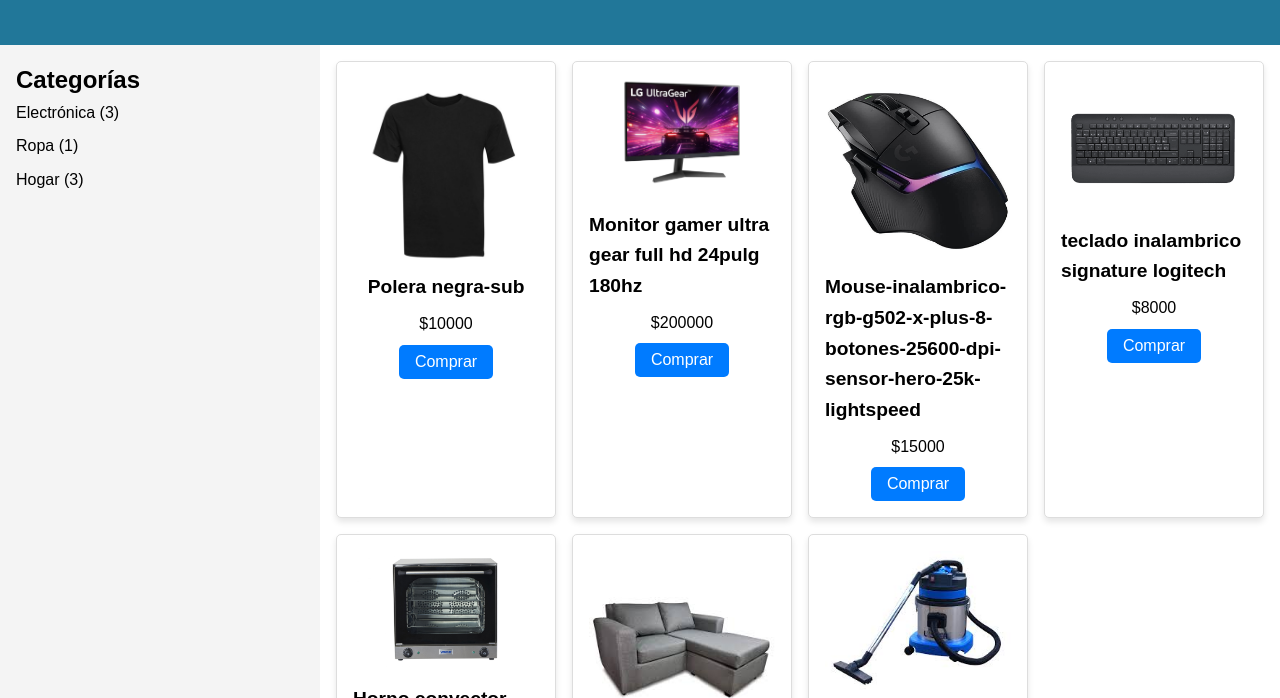
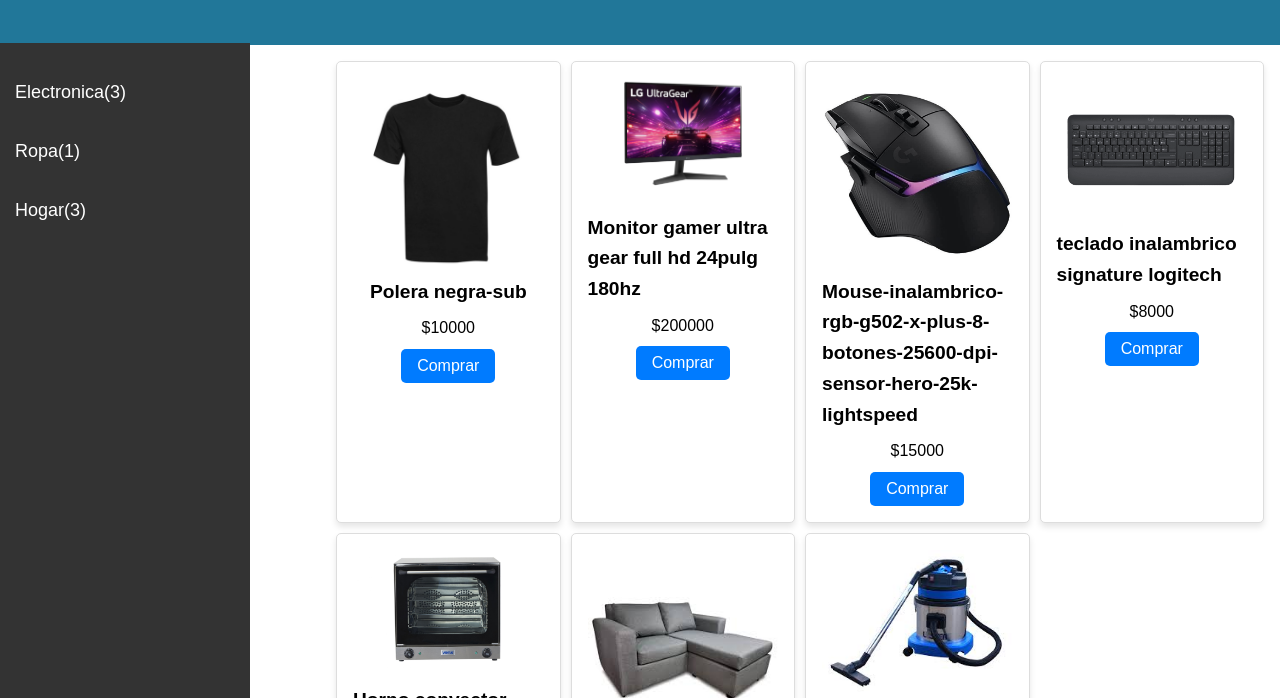
Before and after one commit to Gianluca-CL/Desafio-2-css-avanzado-grid-, a plain HTML site: page index.html in a window 1280 px wide. Shown: the part 102-800 px from the top of the page. Drawn offline with Linux system fonts and the light colour scheme.

Commit message:
Final countdown

```diff
--- a/assets/css/styles.css
+++ b/assets/css/styles.css
@@ -91,25 +91,37 @@
   }
 
 
-  .sidebar {
-    grid-area: sidebar;
-    background: #f4f4f4;
-    padding: 1rem;
-  }
+  menu {
+    width: 250px;
+    height: 100vh;
+    background-color: #333;
+    position: fixed;
+    top: 145px;
+    left: 0;
+    padding-top: 20px;
+    box-sizing: border-box;
+    writing-mode: horizontal-tb;
+}
 
-  .sidebar ul {
-    list-style: none;
-    display: flex;
-    flex-direction: column;
-    gap: 0.5rem;
-  }
 
+menu a {
+    display: block;
+    color: white;
+    padding: 15px;
+    text-decoration: none;
+    font-size: 18px;
+}
+
+
+menu a:hover {
+    background-color: #575757;
+}
 
 .grid-container {
     grid-area: products;
     display: grid;
     grid-template-columns: repeat(auto-fit, minmax(200px, 1fr));
-    gap: 1rem;
+    gap: 10px;
     padding: 1rem;
   }
 
--- a/index.html
+++ b/index.html
@@ -28,14 +28,11 @@
     </header>
 
 
-    <aside class="sidebar">
-      <h2>Categorías</h2>
-      <ul>
-        <li>Electrónica (3)</li>
-        <li>Ropa (1)</li>
-        <li>Hogar (3)</li>
-      </ul>
-    </aside>
+    <menu>
+      <a href="#Electrónica">Electronica(3)</a>
+      <a href="#Ropa">Ropa(1)</a>
+      <a href="#Hogar">Hogar(3)</a>
+  </menu>
 
     <main class="products grid-container">
         <div class="grid-item">
```
